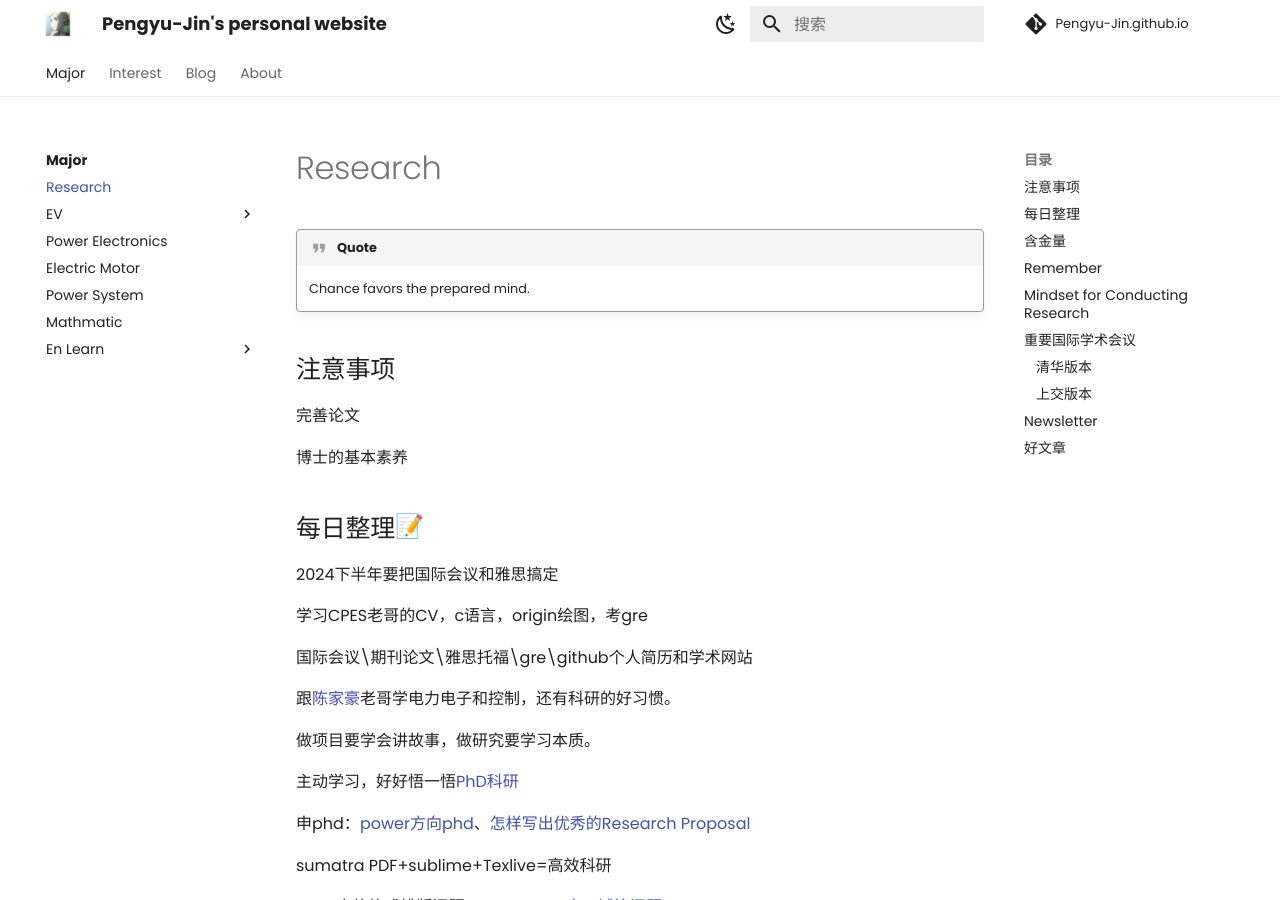
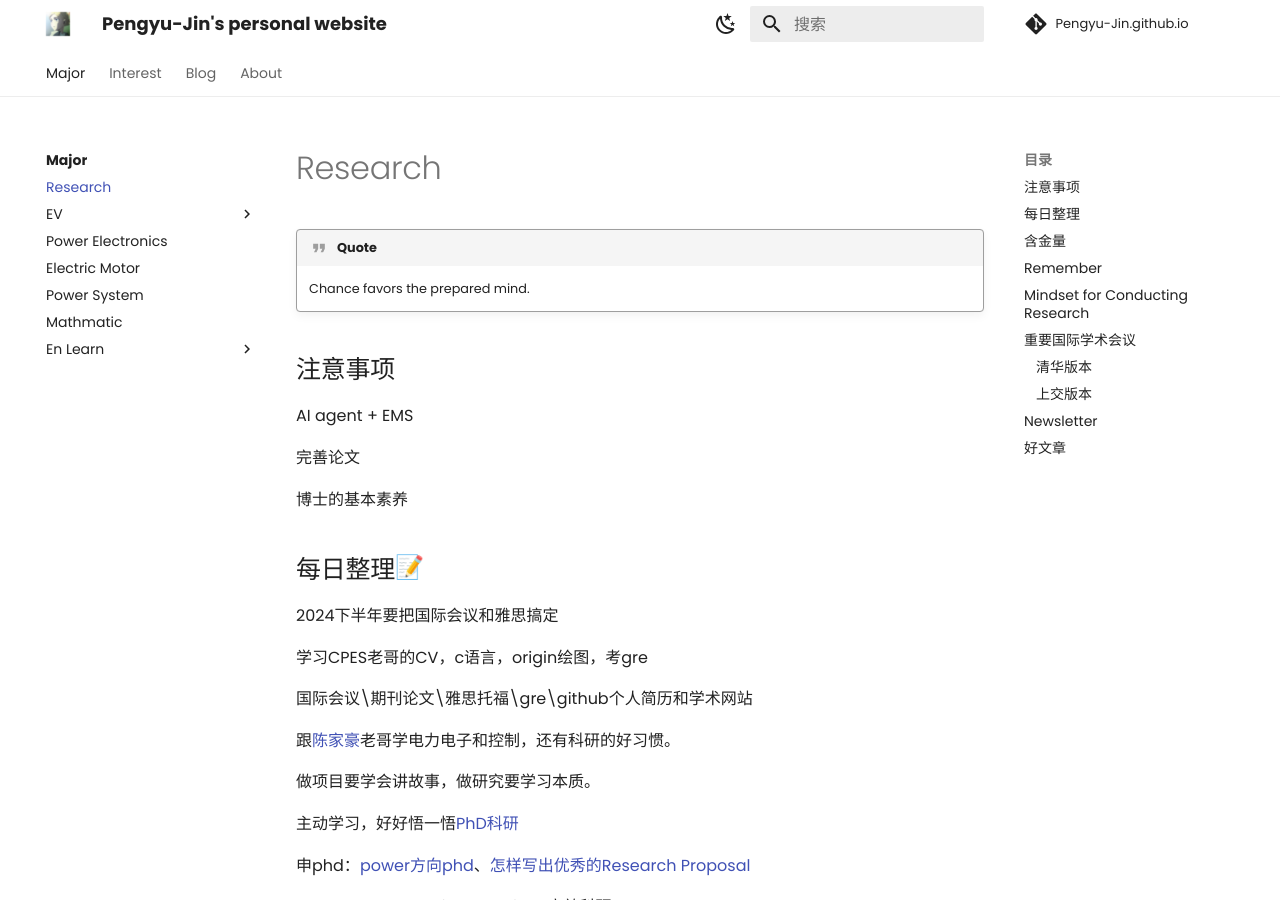
Before and after one commit to Pengyu-Jin/Pengyu-Jin.github.io, an MkDocs documentation site: the page built from docs/major/research/research.md, in a window 1280 px wide and 900 px high. Built offline with MkDocs 1.6.1 and Material for MkDocs 9.7.7, drawn with Linux system fonts in a browser that asks for light colours; emoji names are drawn with the system emoji font; comment, search, counter and statistics services are not loaded.

Commit message:
20241127

```diff
--- a/docs/major/research/research.md
+++ b/docs/major/research/research.md
@@ -3,6 +3,8 @@
     Chance favors the prepared mind.
 
 ## 注意事项
+
+AI agent + EMS
 
 完善论文
 
```
